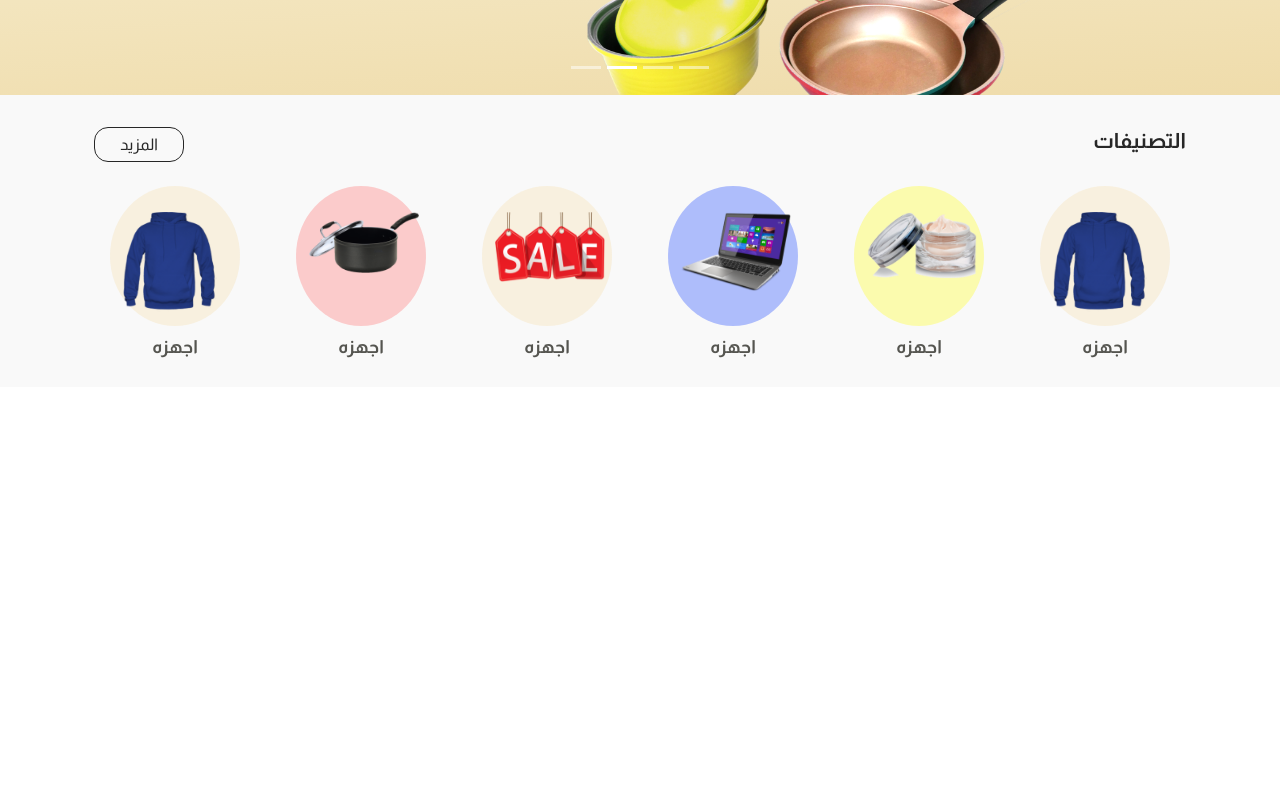
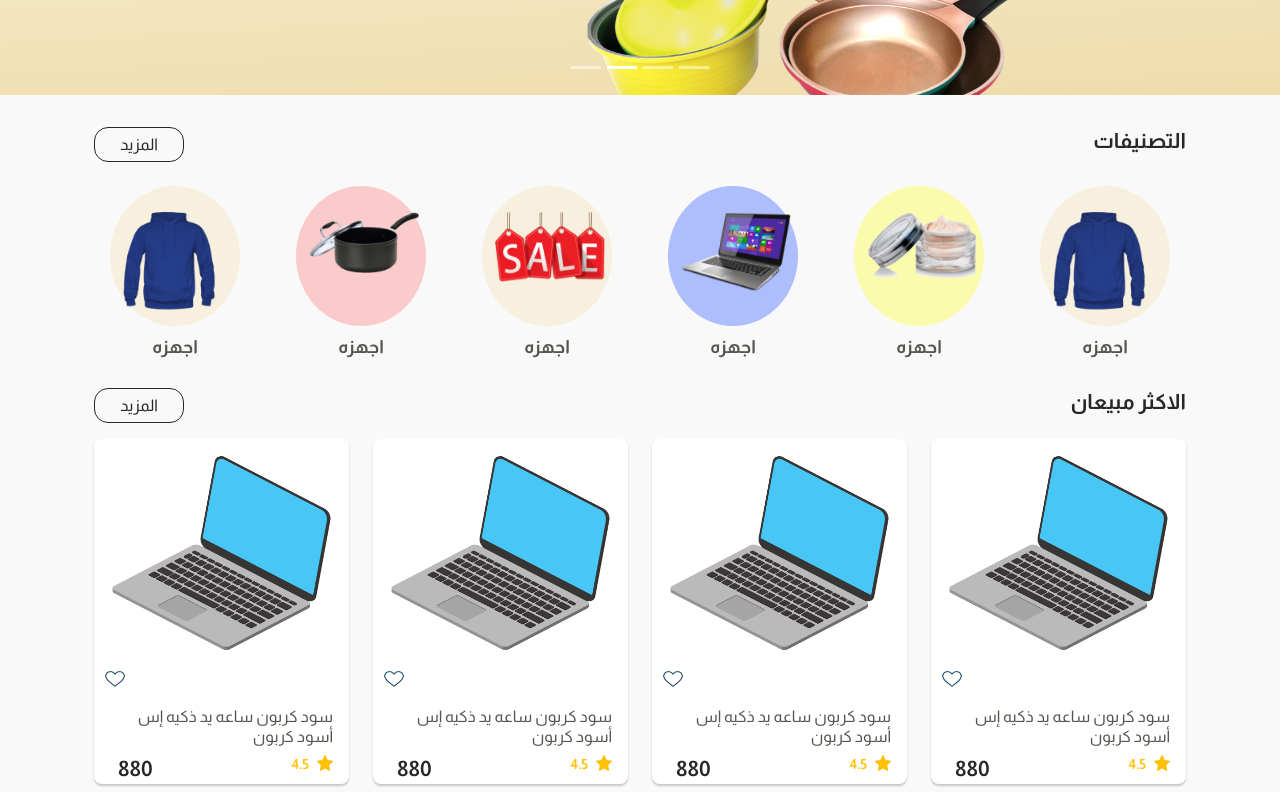
Before and after one commit to H-7117/small_ecommerce, a React (Create React App) app: page / in a window 1280 px wide. Shown: the part 283-1083 px from the top of the page. Before the commit the page ends 800 px from the top, so only its background shows below. Built offline with nearby package versions, Linux system fonts and the light colour scheme.

Commit message:
add product card to the HomePage

```diff
--- /dev/null
+++ b/src/Components/Product/CardProductComponent.js
@@ -0,0 +1,20 @@
+import React from 'react'
+import {Container ,Row} from 'react-bootstrap'
+import ProductCard from './ProductCard'
+import SubTitle from '../utility/SubTitle'
+
+const CardProductComponent = () => {
+  return (
+    <Container>
+        <SubTitle title="الاكثر مبيعان" btntitle="المزيد" />
+        <Row className='my-2 d-flex justify-content-between'>
+            <ProductCard />
+            <ProductCard />
+            <ProductCard />
+            <ProductCard />
+        </Row>
+    </Container>
+  )
+}
+
+export default CardProductComponent
--- /dev/null
+++ b/src/Components/Product/ProductCard.js
@@ -0,0 +1,65 @@
+import React from 'react'
+import {Col,Card} from 'react-bootstrap'
+import prod1 from "../../Images/prod1.png"
+import headPhone from '../../Images/fav-off.png'
+import rate from '../../Images/rate.png'
+const ProductCard = () => {
+  return (
+    <Col xs="6" sm="6" md="4" lg="3" className='d-flex'>
+
+       <Card
+       className='my-2'
+       style={{
+        width:"100%",
+        height:"345px",
+        borderRadius:"8px",
+        border:"none",
+        backgroundColor:"#FFFFFF",
+        boxShadow:"0 2px 2px 0 rgba(151,151,151,0.5)"
+       }}>
+        <Card.Img style={{height:"228px",width:"100%"}}  src={prod1}/>
+        <div className='d-flex justify-content-end mx-2'>
+            <img
+            src={headPhone}
+            alt='headPhone'
+            className='text-center'
+            style={{
+                height:"24px",
+                width:"26px"
+            }}
+            />
+
+        </div>
+        <Card.Body>
+            <Card.Title>
+                <div className='card-title'>
+                    سود كربون ساعه يد ذكيه إس أسود كربون{" "}
+                </div>
+            </Card.Title>
+            <Card.Text>
+                <div className='d-flex justify-content-between'>
+                    <div className='d-flex'>
+                        <img
+                        className=''
+                        src={rate}
+                        alt=''
+                        height="16px"
+                        width="16px"
+                        />
+                        <div className='card-rate mx-2'>4.5</div>
+                    </div>
+                    <div className='d-flex'>
+                        <div className='card-price'>880</div>
+                        <div className='card-currency mx-1'></div>
+                    </div>
+                </div>
+            </Card.Text>
+        </Card.Body>
+
+       </Card>
+
+    </Col>
+  )
+}
+
+export default ProductCard
--- a/src/page/Home/HomePage.js
+++ b/src/page/Home/HomePage.js
@@ -2,7 +2,7 @@
 import NavBarLogin from '../../Components/utility/NavBarLogin'
 import Slider from '../../Components/Home/Slider'
 import HomeCategory from '../../Components/Home/HomeCategory'
-
+import CardProductComponent from '../../Components/Product/CardProductComponent'
 
 const HomePage = () => {
   return (
@@ -11,6 +11,7 @@
       <NavBarLogin />
       <Slider />
       <HomeCategory/>
+      <CardProductComponent />
     </div>
 
   )
```
